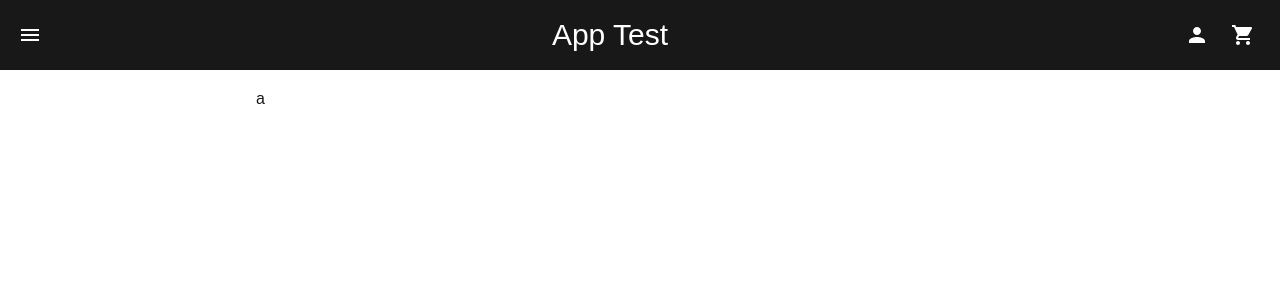
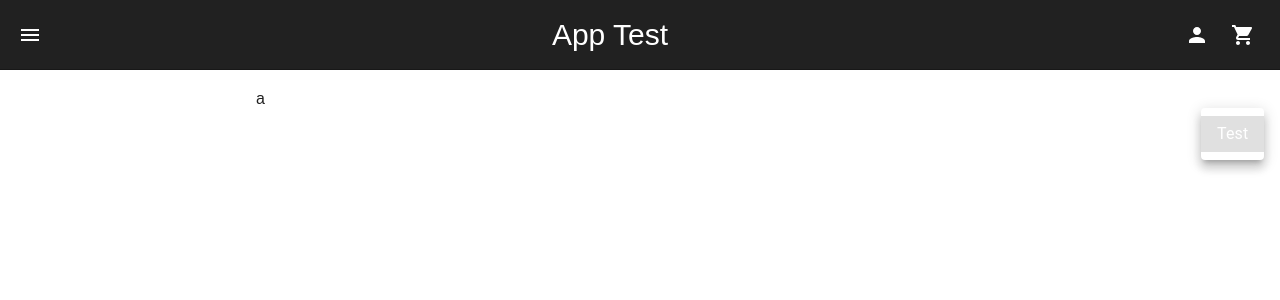
Before and after one commit to XavierBingham/ReactFlaskProject, a React (Create React App) app in the folder client/: page / in a window 1280 px wide. Shown: the top 300 px of the page. Built offline with nearby package versions, Linux system fonts and the light colour scheme.

Commit message:
Menu dropdown added

```diff
--- a/client/src/components/TopNavBar/Components/ControlButton/ControlButton.tsx
+++ b/client/src/components/TopNavBar/Components/ControlButton/ControlButton.tsx
@@ -1,5 +1,5 @@
 //Imports
-import { useState } from 'react';
+import { ForwardedRef, forwardRef, useState } from 'react';
 import { Tooltip, TooltipProps, tooltipClasses, styled } from '@mui/material';
 
 //Styles
@@ -25,19 +25,22 @@ const CustomTooltip = styled(({className, ...props}: TooltipProps) => (
 ))(({theme}) => ({
     [`& .${tooltipClasses.tooltip}`]: {
         backgroundColor: "white",
-        color: "var(--main-color)",
+        color: "var(--main-color-lighter)",
         boxShadow: "0px 1px 2px var(--main-color)",
+        fontWeight: "bold",
     },
 }));
 
 //Component
-function ControlButton({children, id, title, handleClick}:{children:any, id:string, title:string, handleClick?:(event:React.MouseEvent<HTMLButtonElement>)=>void}) {
+const ControlButton = forwardRef((props:{children:any, id:string, title:string, handleClick?:(event:React.MouseEvent<HTMLButtonElement>)=>void}, ref:ForwardedRef<HTMLButtonElement>) => {
 
+    //State
     const [clicked, setClicked] = useState(false);
 
+    //Methods
     const onClick = (event:React.MouseEvent<HTMLButtonElement>) => {
-        if(handleClick){
-            handleClick(event);
+        if(props.handleClick){
+            props.handleClick(event);
         }
         if(clicked){return;}
         setClicked(true);
@@ -46,14 +49,15 @@ function ControlButton({children, id, title, handleClick}:{children:any, id:stri
         }, 250);
     }
 
+    //Component
     return (
-        <CustomTooltip title={`${title}`}>
-            <button id={id} className={`control-button ${clicked ? 'animate' : ''}`} onClick={onClick}>
-                {children}
+        <CustomTooltip title={`${props.title}`}>
+            <button ref={ref} id={props.id} className={`control-button ${clicked ? 'animate' : ''}`} onClick={onClick}>
+                {props.children}
             </button>
         </CustomTooltip>
     )
 
-}
+});
 
 export default ControlButton;
--- a/client/src/components/TopNavBar/Components/LoggedInControls/LoggedInControls.tsx
+++ b/client/src/components/TopNavBar/Components/LoggedInControls/LoggedInControls.tsx
@@ -3,20 +3,51 @@ import { Person, ShoppingCart } from '@mui/icons-material';
 
 //Components
 import ControlButton from '../ControlButton/ControlButton';
+import ManageDropdown from '../ManageDropdown/ManageDropdown';
 
 //Styles
 import './LoggedInControls.css'
+import { useRef, useState } from 'react';
 
 //Component
 function LoggedInControls() {
+
+    //State
+    const [manageMenuOpen, setManageMenuOpen] = useState<boolean>(false);
+    const profileButtonRef = useRef<HTMLButtonElement>(null);
+
+    //Methods
+    const toggleManageMenu = () => {
+        setManageMenuOpen((state) => !state);
+    };
+
+    //Component
     return <div id="controls">
-        <ControlButton id="profile-button" title="Options">
+
+        <ControlButton
+            id="profile-button"
+            title="Manage"
+            handleClick={toggleManageMenu}
+            ref={profileButtonRef}
+        >
             <Person/>
         </ControlButton>
-        <ControlButton id="cart-button" title="My Cart">
+
+        <ControlButton
+            id="cart-button"
+            title="My Cart"
+        >
             <ShoppingCart/>
         </ControlButton>
+
+        <ManageDropdown
+            open={manageMenuOpen}
+            onClose={toggleManageMenu}
+            anchorEl={profileButtonRef.current}
+        />
+
     </div>
+
 }
 
 export default LoggedInControls;
--- /dev/null
+++ b/client/src/components/TopNavBar/Components/ManageDropdown/ManageDropdown.tsx
@@ -0,0 +1,32 @@
+//Imports
+import { Divider, Fade } from "@mui/material";
+import Menu from "@mui/material/Menu";
+import MenuItem from "@mui/material/MenuItem";
+
+//Types
+type props = {
+    open:boolean,
+    onClose:()=>void,
+    anchorEl:any,
+}
+
+//Component
+export default function ManageDropdown({open, onClose, anchorEl}:props) {
+
+    //Component
+    return (
+        <Menu
+            open={true}
+            TransitionComponent={Fade}
+            onClose={onClose}
+            anchorEl={anchorEl}
+            transformOrigin={{horizontal:"right", vertical:"top"}}
+            anchorOrigin={{horizontal:"right", vertical:"bottom"}}
+        >
+            <MenuItem>
+                Test
+            </MenuItem>
+        </Menu>
+    );
+
+}
--- a/client/src/styles/Global.css
+++ b/client/src/styles/Global.css
@@ -1,6 +1,7 @@
 :root {
     --main-color: #212121;
-    --main-color: #181818;
+    --main-color-darker: #181818;
+    --main-color-lighter: #2f2f2f;
     --secondary-color: #414141;
     --secondary-color-darker: #272727;
     --font-family: Arial, sans-serif;
```
